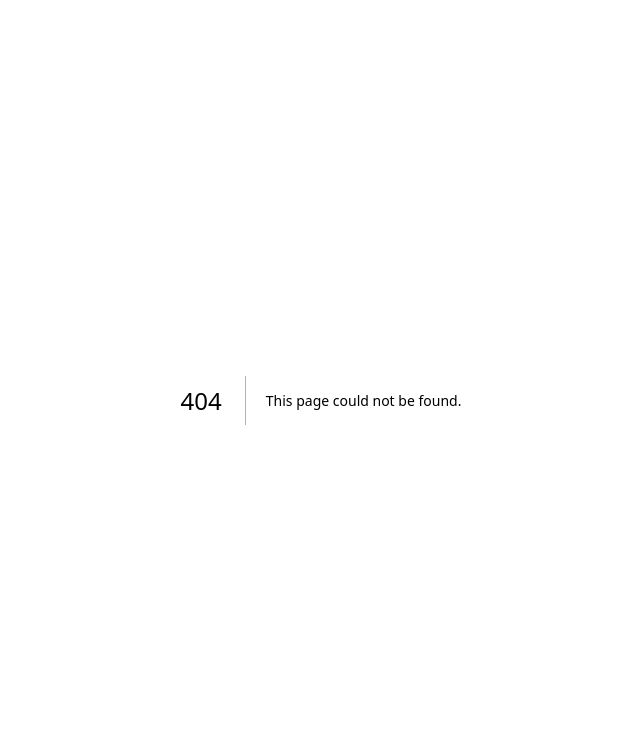
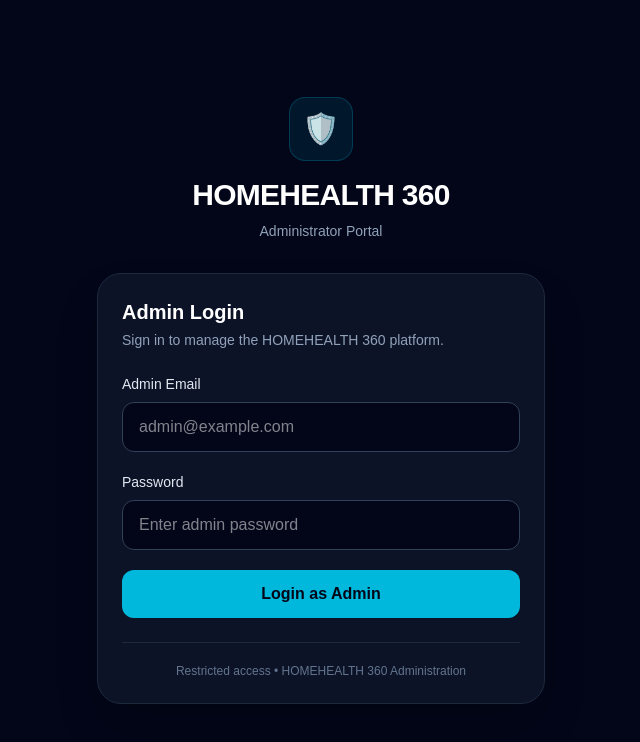
Before and after one commit to kunalgangwar680-eng/homehealth-360, a Next.js app: page /admin/login in a window 1280 px wide. Before the commit this address had no page. Shown: the top 742 px of the page, without its empty margins (319-959 px from the left). Built offline with nearby package versions, Linux system fonts and the light colour scheme.

Commit message:
Add permanent admin login and doctor verification

```diff
--- /dev/null
+++ b/src/app/admin/login/page.tsx
@@ -0,0 +1,184 @@
+"use client";
+
+import { FormEvent, useState } from "react";
+import { useRouter } from "next/navigation";
+
+export default function AdminLoginPage() {
+  const router = useRouter();
+
+  const [email, setEmail] = useState("");
+  const [password, setPassword] = useState("");
+
+  const [loading, setLoading] = useState(false);
+  const [error, setError] = useState("");
+
+  async function handleSubmit(event: FormEvent<HTMLFormElement>) {
+    event.preventDefault();
+
+    setError("");
+    setLoading(true);
+
+    try {
+      const loginResponse = await fetch("/api/auth/login", {
+        method: "POST",
+        headers: {
+          "Content-Type": "application/json",
+        },
+        credentials: "include",
+        body: JSON.stringify({
+          email: email.trim(),
+          password,
+        }),
+      });
+
+      const loginData = await loginResponse.json();
+
+      if (!loginResponse.ok) {
+        setError(
+          loginData?.error || "Invalid email or password."
+        );
+        return;
+      }
+
+      /*
+       * Check the actual logged-in user's role.
+       */
+      const meResponse = await fetch("/api/auth/me", {
+        method: "GET",
+        credentials: "include",
+        cache: "no-store",
+      });
+
+      const meData = await meResponse.json();
+
+      if (!meResponse.ok || !meData?.authenticated) {
+        setError("Unable to verify your admin account.");
+        return;
+      }
+
+      /*
+       * Only ADMIN users can enter the Admin Panel.
+       */
+      if (meData?.user?.role !== "ADMIN") {
+        setError(
+          "This login is only for administrators."
+        );
+        return;
+      }
+
+      /*
+       * Admin login successful.
+       */
+      router.push("/admin/dashboard");
+    } catch (error) {
+      console.error("ADMIN LOGIN ERROR:", error);
+
+      setError(
+        "Something went wrong. Please try again."
+      );
+    } finally {
+      setLoading(false);
+    }
+  }
+
+  return (
+    <main className="min-h-screen bg-slate-950 text-white flex items-center justify-center px-4">
+      <div className="w-full max-w-md">
+        <div className="mb-8 text-center">
+          <div className="mx-auto mb-4 flex h-16 w-16 items-center justify-center rounded-2xl bg-cyan-500/10 border border-cyan-400/20">
+            <span className="text-3xl">🛡️</span>
+          </div>
+
+          <h1 className="text-3xl font-bold tracking-tight">
+            HOMEHEALTH 360
+          </h1>
+
+          <p className="mt-2 text-sm text-slate-400">
+            Administrator Portal
+          </p>
+        </div>
+
+        <div className="rounded-3xl border border-slate-800 bg-slate-900/80 p-6 shadow-2xl">
+          <div className="mb-6">
+            <h2 className="text-xl font-semibold">
+              Admin Login
+            </h2>
+
+            <p className="mt-1 text-sm text-slate-400">
+              Sign in to manage the HOMEHEALTH 360 platform.
+            </p>
+          </div>
+
+          <form
+            onSubmit={handleSubmit}
+            className="space-y-5"
+          >
+            <div>
+              <label
+                htmlFor="email"
+                className="mb-2 block text-sm font-medium text-slate-200"
+              >
+                Admin Email
+              </label>
+
+              <input
+                id="email"
+                type="email"
+                value={email}
+                onChange={(event) =>
+                  setEmail(event.target.value)
+                }
+                placeholder="admin@example.com"
+                autoComplete="email"
+                required
+                className="w-full rounded-xl border border-slate-700 bg-slate-950 px-4 py-3 text-white outline-none transition focus:border-cyan-400"
+              />
+            </div>
+
+            <div>
+              <label
+                htmlFor="password"
+                className="mb-2 block text-sm font-medium text-slate-200"
+              >
+                Password
+              </label>
+
+              <input
+                id="password"
+                type="password"
+                value={password}
+                onChange={(event) =>
+                  setPassword(event.target.value)
+                }
+                placeholder="Enter admin password"
+                autoComplete="current-password"
+                required
+                className="w-full rounded-xl border border-slate-700 bg-slate-950 px-4 py-3 text-white outline-none transition focus:border-cyan-400"
+              />
+            </div>
+
+            {error && (
+              <div className="rounded-xl border border-red-500/30 bg-red-500/10 px-4 py-3 text-sm text-red-300">
+                {error}
+              </div>
+            )}
+
+            <button
+              type="submit"
+              disabled={loading}
+              className="w-full rounded-xl bg-cyan-500 px-4 py-3 font-semibold text-slate-950 transition hover:bg-cyan-400 disabled:cursor-not-allowed disabled:opacity-60"
+            >
+              {loading ? "Signing in..." : "Login as Admin"}
+            </button>
+          </form>
+
+          <div className="mt-6 border-t border-slate-800 pt-5 text-center">
+            <p className="text-xs text-slate-500">
+              Restricted access • HOMEHEALTH 360 Administration
+            </p>
+          </div>
+        </div>
+      </div>
+    </main>
+  );
+}
```
Also changed, not shown: 2 other files (tests, documents, lock files or other folders).
